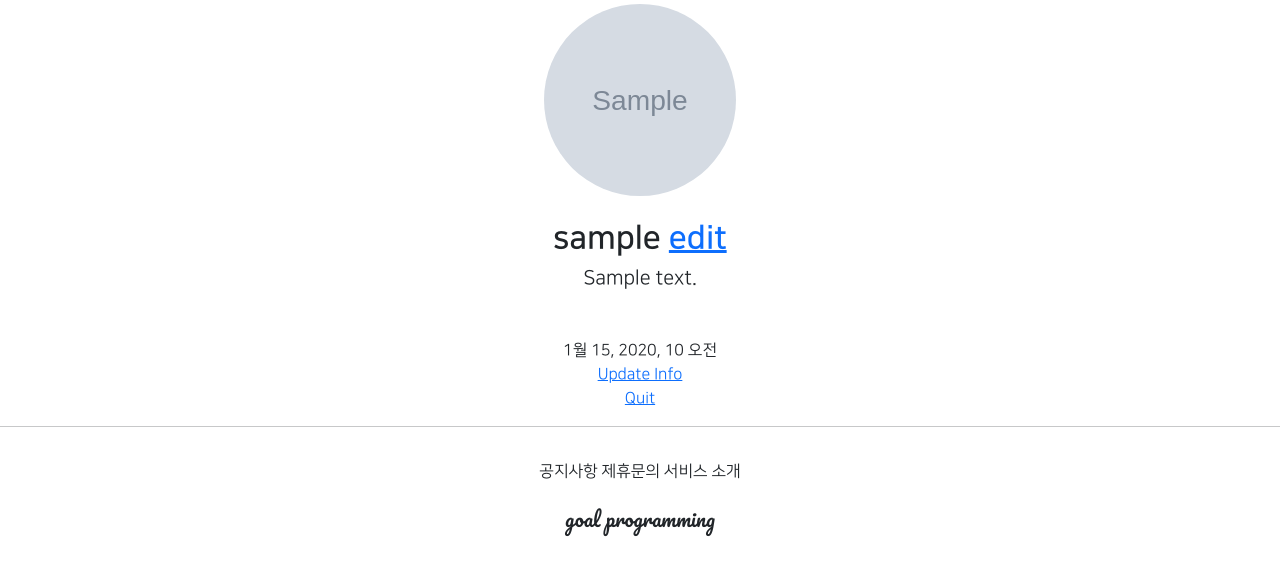
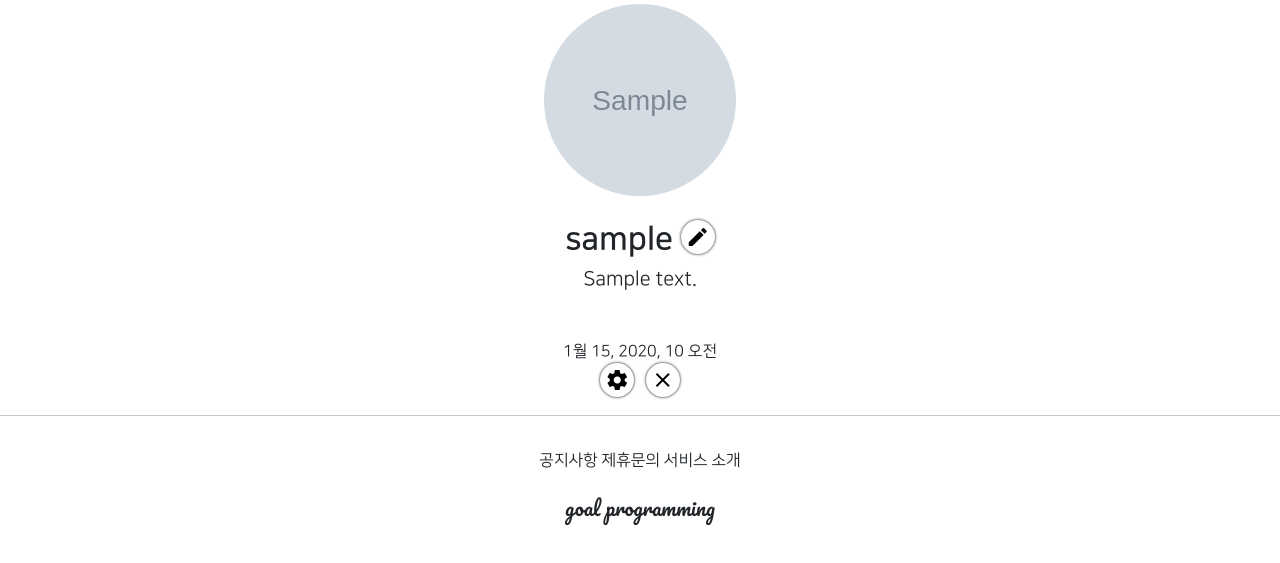
Before and after one commit to chogoal/2021GJAI, a Django app: page /accounts/detail/1 in a window 1280 px wide. Shown: the part 237-800 px from the top of the page. Run offline with Django 3.2, Linux system fonts and the light colour scheme; a user stored in the database is signed in; tables that the repository leaves empty hold one stand-in row (values such as "Sample post"); grey boxes marked "Sample" are stand-in pictures; parts of the project's set-up code (start-up, migrations or seed data) failed here and were passed over; some libraries are stand-ins or nearby versions.

Commit message:
210729 commit 1

```diff
--- a/accountapp/templates/accountapp/detail.html
+++ b/accountapp/templates/accountapp/detail.html
@@ -12,7 +12,8 @@
             <h2 class="NNS_B">
                 {{ target_user.profile.nickname }}
                 {% if user == target_user %}
-                <a href="{% url 'profileapp:update' pk=target_user.profile.pk %}">
+                <a href="{% url 'profileapp:update' pk=target_user.profile.pk %}"
+                 class="material-icons round_button">
                     edit
                 </a>
                 {% endif %}
@@ -32,13 +33,13 @@
 
     {% if user == target_user %}
     <div>
-        <a href="{% url 'accountapp:update' pk=user.pk %}">
-            Update Info
+        <a href="{% url 'accountapp:update' pk=target_user.pk %}"
+           class="material-icons round_button mx-1">
+            settings
         </a>
-    </div>
-    <div>
-        <a href="{% url 'accountapp:delete' pk=user.pk %}">
-            Quit
+        <a href="{% url 'accountapp:delete' pk=user.pk %}"
+           class="material-icons round_button mx-1">
+            close
         </a>
     </div>
     {% endif %}
--- a/static/base.css
+++ b/static/base.css
@@ -31,3 +31,15 @@
 .NNS_B {
     font-family: 'NanumSquareB', cursive;
 }
+
+.round_button {
+    color: black;
+    text-decoration: none;
+    box-shadow: 0 0 3px black;
+    border-radius: 20rem;
+    padding: 0.3rem;
+}
+
+.round_button:hover {
+    color: dimgray;
+}
--- a/templates/head.html
+++ b/templates/head.html
@@ -14,6 +14,10 @@
 
     {# DEFAULT CSS LINKS #}
     <link rel="stylesheet" type="text/css" href="{% static 'base.css' %}">
+
+    {# MATERIAL ICONS LINK #}
+    <link href="https://fonts.googleapis.com/css2?family=Material+Icons"
+      rel="stylesheet">
 
     <style>
         @font-face {
```
